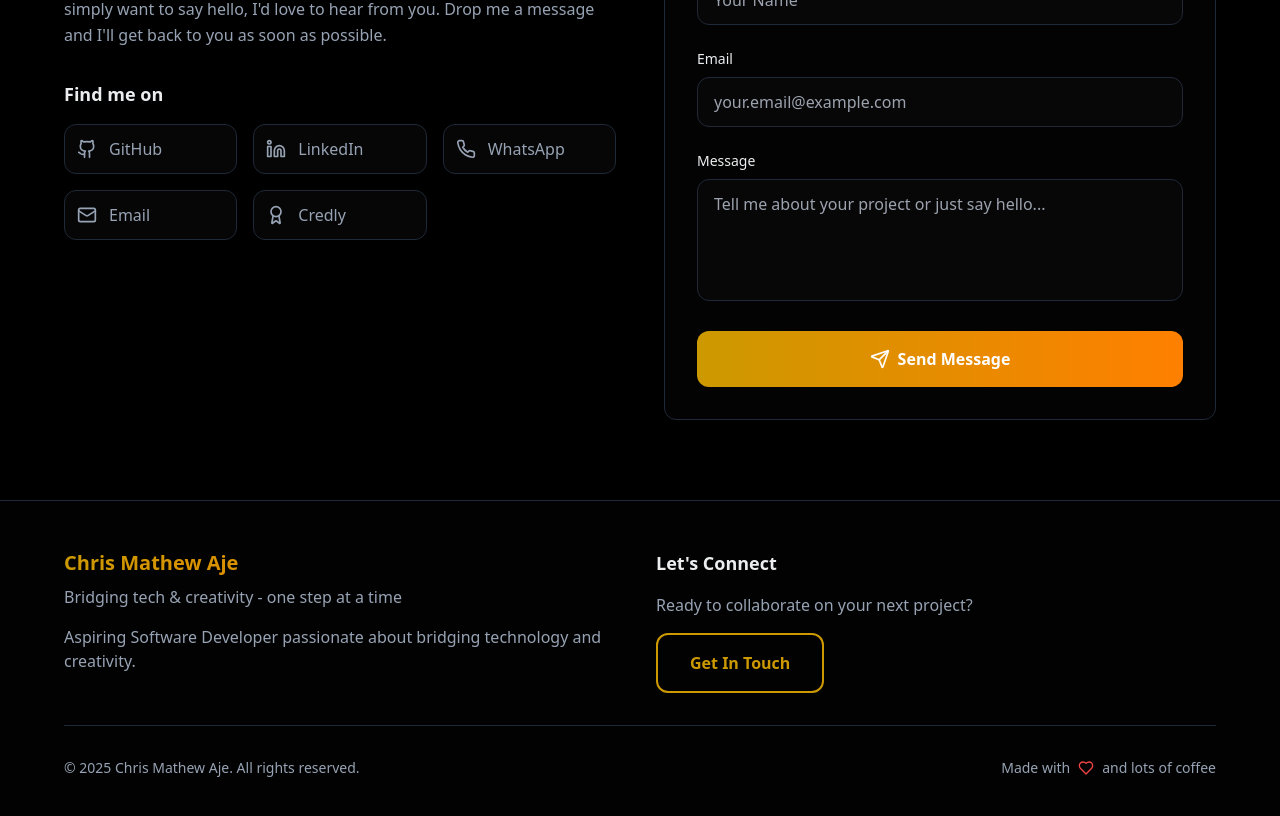
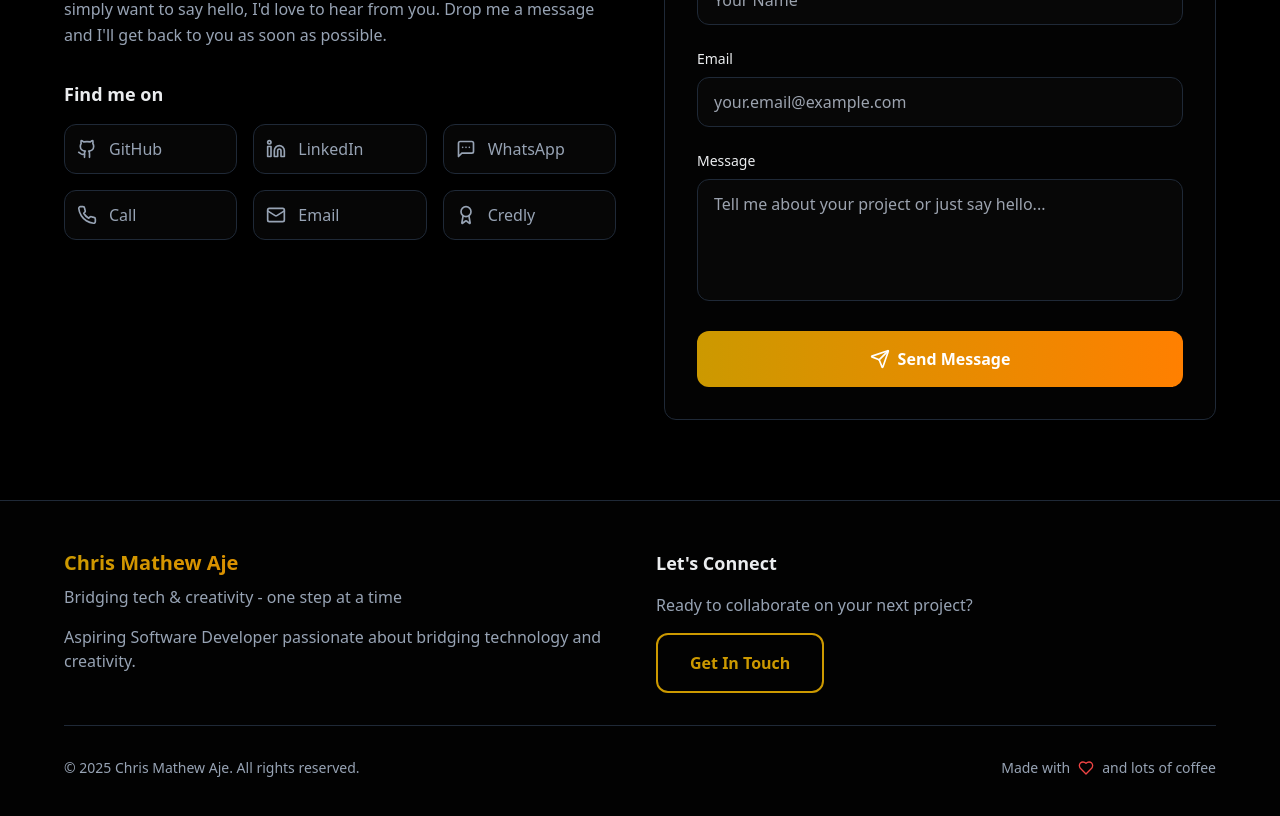
Before and after one commit to chrismat-05/thecma.xyz, a React (Vite) app: page / in a window 1280 px wide. Shown: the part 6440-7256 px from the top of the page. Built offline with nearby package versions, Linux system fonts and the light colour scheme.

Commit message:
contact call added.. color sorted

```diff
--- a/src/components/Contact.tsx
+++ b/src/components/Contact.tsx
@@ -1,7 +1,7 @@
 import React, { useState } from 'react';
 import { motion, useInView } from 'framer-motion';
 import { useRef } from 'react';
-import { Mail, Phone, Github, Linkedin, Award, Send, CheckCircle } from 'lucide-react';
+import { Mail, Phone, Github, Linkedin, Award, Send, CheckCircle, MessageSquareMore } from 'lucide-react';
 
 const Contact = () => {
   const ref = useRef(null);
@@ -22,10 +22,16 @@ const Contact = () => {
       color: 'hover:text-blue-400',
     },
     {
-      icon: Phone,
+      icon: MessageSquareMore,
       label: 'WhatsApp',
       href: 'https://wa.me/+918848914245',
       color: 'hover:text-green-400',
+    },
+    {
+      icon: Phone,
+      label: 'Call',
+      href: 'tel:+918848914245',
+      color: 'hover:text-amber-400',
     },
     {
       icon: Mail,
@@ -45,7 +51,6 @@ const Contact = () => {
     e.preventDefault();
     setFormStatus('sending');
 
-    // Simulate form submission
     setTimeout(() => {
       setFormStatus('sent');
       setTimeout(() => {
@@ -64,7 +69,6 @@ const Contact = () => {
           transition={{ duration: 0.8 }}
           className="max-w-6xl mx-auto"
         >
-          {/* Section Header */}
           <motion.div
             initial={{ opacity: 0, y: 30 }}
             animate={isInView ? { opacity: 1, y: 0 } : { opacity: 0, y: 30 }}
@@ -79,7 +83,6 @@ const Contact = () => {
           </motion.div>
 
           <div className="grid lg:grid-cols-2 gap-12">
-            {/* Contact Info */}
             <motion.div
               initial={{ opacity: 0, x: -50 }}
               animate={isInView ? { opacity: 1, x: 0 } : { opacity: 0, x: -50 }}
@@ -95,7 +98,6 @@ const Contact = () => {
                 </p>
               </div>
 
-              {/* Social Links */}
               <div className="space-y-4">
                 <h4 className="text-lg font-semibold text-foreground mb-4">Find me on</h4>
                 <div className="grid grid-cols-2 sm:grid-cols-3 lg:grid-cols-2 xl:grid-cols-3 gap-4">
@@ -121,7 +123,6 @@ const Contact = () => {
               </div>
             </motion.div>
 
-            {/* Contact Form */}
             <motion.div
               initial={{ opacity: 0, x: 50 }}
               animate={isInView ? { opacity: 1, x: 0 } : { opacity: 0, x: 50 }}
```
